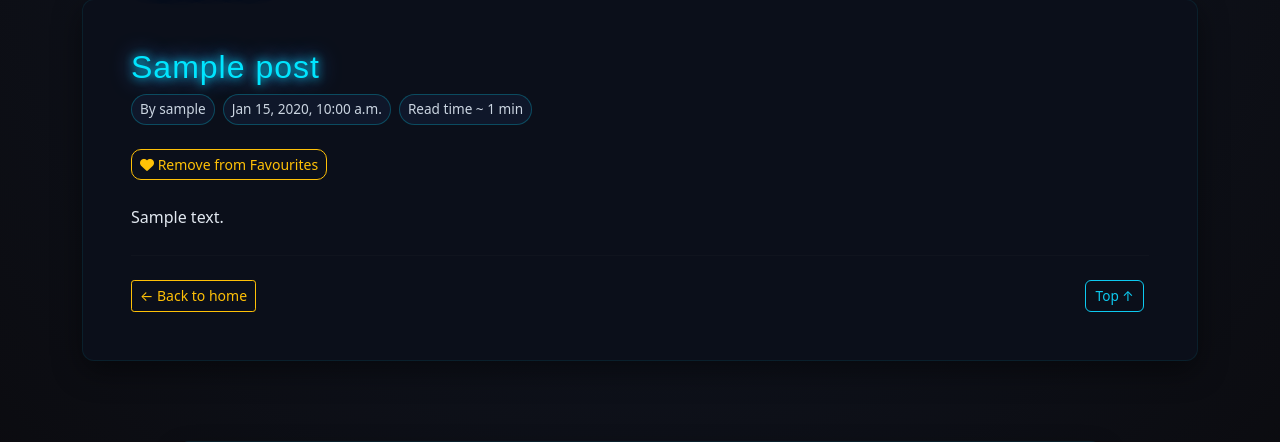
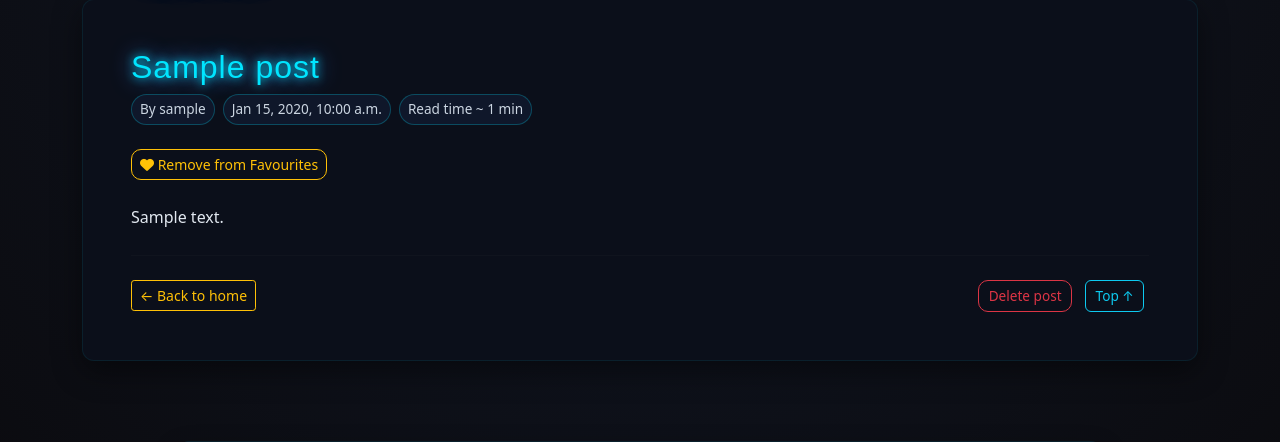
Before and after one commit to AnasEljandi/GamingBlog_Final, a Django app: a page that uses blog/templates/blog/post_detail.html in a window 1280 px wide. Shown: the part 193-635 px from the top of the page. Run offline with Django 4.2, Linux system fonts and the light colour scheme; a user stored in the database is signed in; tables that the repository leaves empty hold one stand-in row (values such as "Sample post"); parts of the project's set-up code (start-up, migrations or seed data) failed here and were passed over; some web fonts are replaced.

Commit message:
user stories title and delete added to post

```diff
--- a/blog/templates/blog/post_detail.html
+++ b/blog/templates/blog/post_detail.html
@@ -24,10 +24,7 @@
     box-shadow: 0 10px 30px rgba(0,0,0,.45);
     border-radius: 12px;
   }
-  .post-card img {
-    border-top-left-radius: 12px;
-    border-top-right-radius: 12px;
-  }
+  .post-card img { border-top-left-radius: 12px; border-top-right-radius: 12px; }
   .content-area p { color: #e5e7eb; line-height: 1.8; }
 
   .content-area h1,
@@ -39,7 +36,6 @@
     text-shadow: 0 0 8px rgba(255,140,0,.55);
     font-family: 'Mangold', sans-serif;
   }
-
   .content-area p > strong:first-child,
   .content-area p > b:first-child {
     display: block;
@@ -50,7 +46,6 @@
     color: #ff8c00;
     text-shadow: 0 0 8px rgba(255,140,0,.55);
   }
-
   .content-area a { color: #00e5ff; text-decoration: underline; }
   .content-area pre, .content-area code {
     background: #0f172a; color: #e5e7eb;
@@ -63,74 +58,46 @@
     border: 1px solid rgba(0,229,255,.08);
     border-radius: 12px;
     box-shadow: 0 10px 25px rgba(0,0,0,.4);
-    padding: 2rem;
-    margin-top: 2rem;
+    padding: 2rem; margin-top: 2rem;
   }
   .comment-section h3 {
-    color: #00e5ff;
-    text-shadow: 0 0 8px #00e5ff;
-    font-family: 'Mangold', sans-serif;
-    margin-bottom: 1rem;
+    color: #00e5ff; text-shadow: 0 0 8px #00e5ff;
+    font-family: 'Mangold', sans-serif; margin-bottom: 1rem;
   }
   .comment-box {
-    background: #0f172a;
-    border-radius: 10px;
-    padding: 1rem;
-    margin-bottom: 1rem;
+    background: #0f172a; border-radius: 10px;
+    padding: 1rem; margin-bottom: 1rem;
     box-shadow: 0 0 8px rgba(0,229,255,.05);
   }
   .comment-box p { color: #e5e7eb; }
-  .approval {
-    color: #ffae42;
-    font-size: 0.9rem;
-  }
+  .approval { color: #ffae42; font-size: 0.9rem; }
 
   /* Comment Form */
   .comment-form {
-    background: #0f172a;
-    border-radius: 12px;
-    padding: 1.5rem;
-    box-shadow: 0 0 20px rgba(0,229,255,.15);
+    background: #0f172a; border-radius: 12px;
+    padding: 1.5rem; box-shadow: 0 0 20px rgba(0,229,255,.15);
   }
   .comment-form h3 {
-    color: #00e5ff;
-    text-shadow: 0 0 8px #00e5ff;
-    font-family: 'Mangold', sans-serif;
-    margin-bottom: .75rem;
+    color: #00e5ff; text-shadow: 0 0 8px #00e5ff;
+    font-family: 'Mangold', sans-serif; margin-bottom: .75rem;
   }
-  .comment-form label {
-    color: #00e5ff;
-    font-weight: 500;
-  }
+  .comment-form label { color: #00e5ff; font-weight: 500; }
   .comment-form textarea {
-    background: #0b0f1a;
-    border: 1px solid #00e5ff;
-    color: #fff;
-    width: 100%;
-    border-radius: 8px;
-    padding: .5rem;
-    resize: vertical;
+    background: #0b0f1a; border: 1px solid #00e5ff; color: #fff;
+    width: 100%; border-radius: 8px; padding: .5rem; resize: vertical;
   }
   .comment-form button {
-    border: 1px solid #00e5ff;
-    color: #00e5ff;
-    border-radius: 8px;
-    background: transparent;
-    text-shadow: 0 0 5px #00e5ff;
-    transition: all .3s ease;
+    border: 1px solid #00e5ff; color: #00e5ff; border-radius: 8px; background: transparent;
+    text-shadow: 0 0 5px #00e5ff; transition: all .3s ease;
   }
   .comment-form button:hover {
-    background: #00e5ff;
-    color: #0b0f1a;
+    background: #00e5ff; color: #0b0f1a;
     box-shadow: 0 0 10px #00e5ff, 0 0 20px #00e5ff;
   }
 
-  /* Edit/Delete Buttons */
+  /* Small buttons */
   .btn-outline-info, .btn-outline-danger {
-    font-size: 0.85rem;
-    padding: 0.3rem 0.6rem;
-    border-radius: 6px;
-    margin-right: 0.3rem;
+    font-size: 0.85rem; padding: 0.3rem 0.6rem; border-radius: 6px; margin-right: .3rem;
   }
 </style>
 
@@ -138,9 +105,7 @@
   <!-- Breadcrumb -->
   <nav aria-label="breadcrumb" class="mb-3">
     <ol class="breadcrumb">
-      <li class="breadcrumb-item">
-        <a href="{% url 'home' %}" class="text-decoration-none">Home</a>
-      </li>
+      <li class="breadcrumb-item"><a href="{% url 'home' %}" class="text-decoration-none">Home</a></li>
       <li class="breadcrumb-item active text-muted" aria-current="page">{{ post.title }}</li>
     </ol>
   </nav>
@@ -157,11 +122,10 @@
       <div class="d-flex flex-wrap gap-2 mb-4">
         <span class="meta-chip">By {{ post.author }}</span>
         <span class="meta-chip">{{ post.created_on|date:"M j, Y, g:i a" }}</span>
-       <span class="meta-chip">Read time ~ {{ post.content|read_time }} min</span>
-
+        <span class="meta-chip">Read time ~ {{ post.content|read_time }} min</span>
       </div>
 
-      <!-- ✅ Favourite Button -->
+      <!-- Favourite Button -->
       {% if user.is_authenticated %}
       <form method="post" action="{% url 'toggle_favourite' post.id %}" class="d-inline">
         {% csrf_token %}
@@ -178,18 +142,25 @@
       </form>
       {% endif %}
 
-      <!-- ✅ Step 2 applied: wrap content with .post-content -->
       <div class="content-area post-content mt-4">
         {{ post.content|safe }}
       </div>
 
       <hr class="border-secondary my-4">
 
-      <div class="d-flex justify-content-between">
-        <a href="{% url 'home' %}" class="btn btn-sm btn-outline-warning">
-          ← Back to home
-        </a>
-        <div>
+      <!-- Back / Delete / Top -->
+      <div class="d-flex justify-content-between align-items-center">
+        <a href="{% url 'home' %}" class="btn btn-sm btn-outline-warning">← Back to home</a>
+
+        <div class="d-flex gap-2">
+          {% if user.is_authenticated and user == post.author %}
+            <!-- Step 3: Delete button for author -->
+            <a href="{% url 'post_delete' post.slug %}"
+               class="btn btn-sm btn-outline-danger"
+               style="border-radius:10px;">
+              Delete post
+            </a>
+          {% endif %}
           <a class="btn btn-sm btn-outline-info" href="#top">Top ↑</a>
         </div>
       </div>
@@ -207,20 +178,16 @@
             <div class="card-body px-2">
               {% for comment in comments %}
               <div class="comment-box
-                {% if not comment.approved and comment.author == user %}
-                faded{% elif not comment.approved %} d-none{% endif %}">
+                {% if not comment.approved and comment.author == user %}faded
+                {% elif not comment.approved %} d-none{% endif %}">
                 <p class="font-weight-bold">
                   {{ comment.author }}
-                  <span class="font-weight-normal text-muted">
-                    • {{ comment.created_on }}
-                  </span>
+                  <span class="font-weight-normal text-muted"> • {{ comment.created_on }}</span>
                 </p>
-                <div id="comment{{ comment.id }}">
-                  {{ comment.body|linebreaks }}
-                </div>
+                <div id="comment{{ comment.id }}">{{ comment.body|linebreaks }}</div>
 
                 {% if not comment.approved and comment.author == user %}
-                <p class="approval">This comment is awaiting approval</p>
+                  <p class="approval">This comment is awaiting approval</p>
                 {% endif %}
 
                 {% if comment.author == user %}
--- a/blog/urls.py
+++ b/blog/urls.py
@@ -8,5 +8,6 @@
     path('comment/<int:pk>/edit/', views.edit_comment, name='edit_comment'),
     path('comment/<int:pk>/delete/', views.delete_comment, name='delete_comment'),
     path('favourite/<int:post_id>/toggle/', views.toggle_favourite, name='toggle_favourite'),
+    path("<slug:slug>/delete/", views.post_delete, name="post_delete"),
 
 ]
--- a/blog/views.py
+++ b/blog/views.py
@@ -9,6 +9,7 @@
 from django.contrib import messages
 from .forms import PostForm
 from django.utils.text import slugify
+from django.core.exceptions import PermissionDenied
 
 from .models import Post, Comment, FavouritePost
 from .forms import CommentForm
@@ -201,3 +202,23 @@
         form = PostForm()
 
     return render(request, "blog/post_create.html", {"form": form})
+
+@login_required
+def post_delete(request, slug):
+    """
+    Delete a post. Only the author (or a superuser) can delete.
+    Shows a confirm page on GET; performs delete on POST.
+    """
+    post = get_object_or_404(Post, slug=slug)
+
+    # permission check
+    if not (request.user == post.author or request.user.is_superuser):
+        raise PermissionDenied("You cannot delete this post.")
+
+    if request.method == "POST":
+        title = post.title
+        post.delete()
+        messages.success(request, f"Post “{title}” was deleted.")
+        return redirect("home")
+
+    return render(request, "blog/post_delete.html", {"post": post})
```
Also changed, not shown: blog/templates/blog/post_delete.html (added, +42 -0 lines), README.md.
